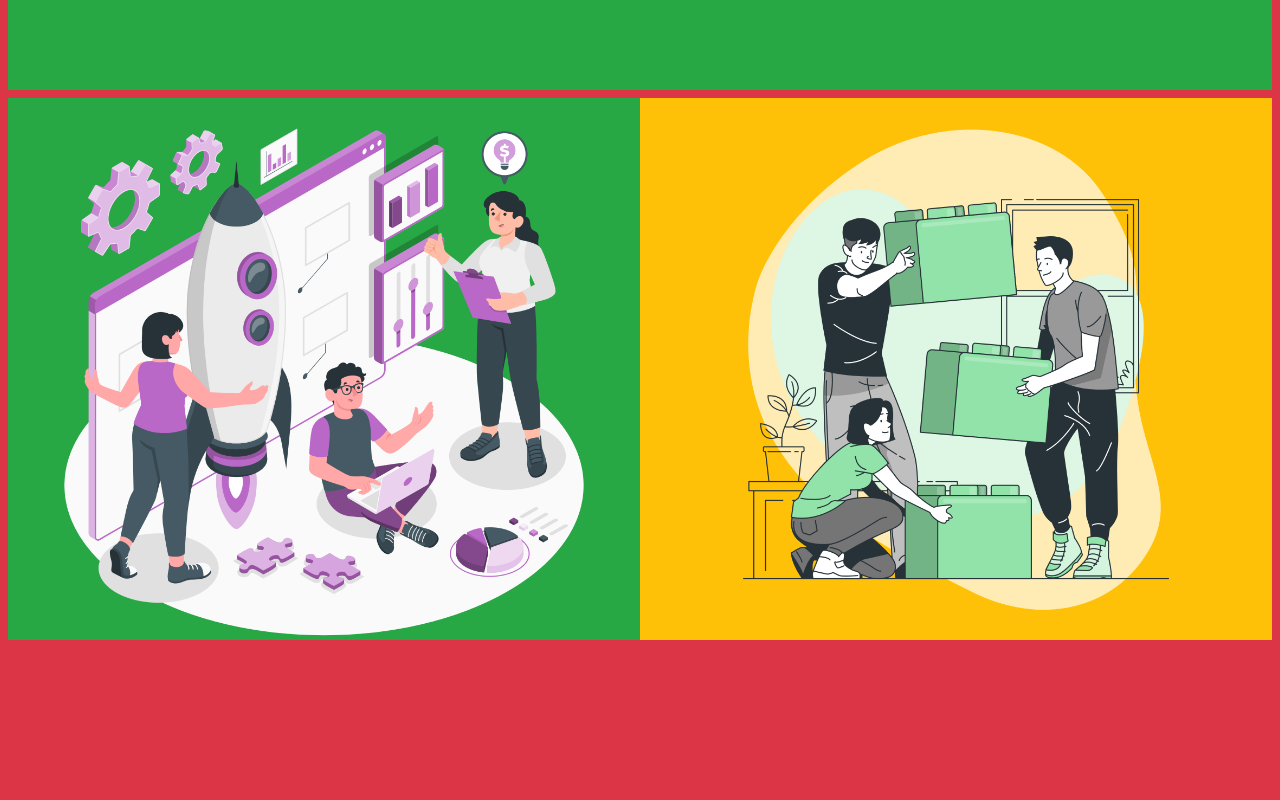
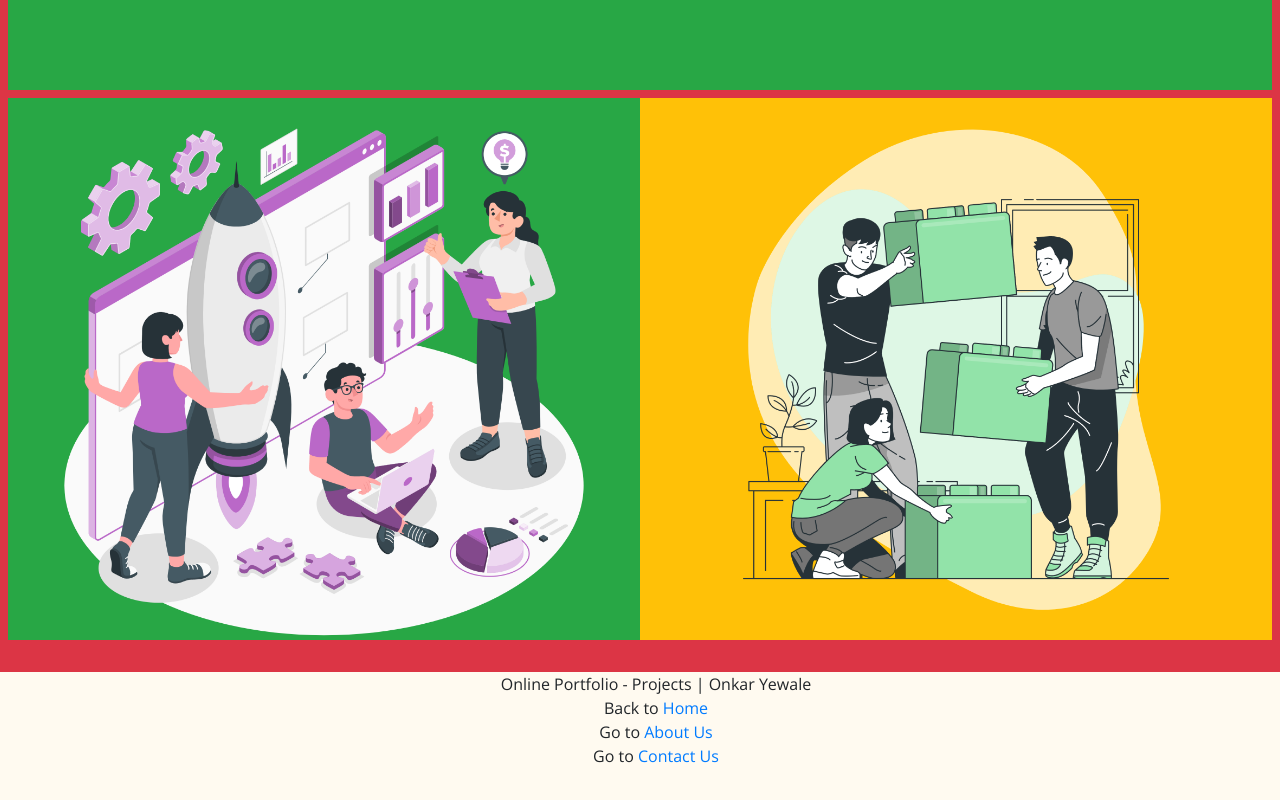
Before and after one commit to opyewale/capstone, a plain HTML site: page index3.html in a window 1280 px wide. Shown: the part 1389-2189 px from the top of the page. Before the commit the page ends 2037 px from the top, so only its background shows below. Drawn offline with nearby package versions, Linux system fonts and the light colour scheme.

Commit message:
enhancement

```diff
--- a/index3.html
+++ b/index3.html
@@ -45,6 +45,21 @@
 		</div>
 	</div>
 
+	<div class="footer">
+		<div class="footer-text">
+			Online Portfolio - Projects | Onkar Yewale
+		</div>
+		<div class="footer-link-main">
+			Back to <a id="footer-link" href="./index.html">Home</a>
+		</div>
+		<div class="footer-link-main">
+			Go to <a id="footer-link" href="./index2.html">About Us</a>
+		</div>
+		<div class="footer-link-main">
+			Go to <a id="footer-link" href="./index4.html">Contact Us</a>
+		</div>
+	</div>
+
 	<script src="https://cdn.jsdelivr.net/npm/jquery@3.5.1/dist/jquery.slim.min.js" integrity="sha384-DfXdz2htPH0lsSSs5nCTpuj/zy4C+OGpamoFVy38MVBnE+IbbVYUew+OrCXaRkfj" crossorigin="anonymous"></script>
 	<script src="https://cdn.jsdelivr.net/npm/bootstrap@4.6.2/dist/js/bootstrap.bundle.min.js" integrity="sha384-Fy6S3B9q64WdZWQUiU+q4/2Lc9npb8tCaSX9FK7E8HnRr0Jz8D6OP9dO5Vg3Q9ct" crossorigin="anonymous"></script>
 
```
Also changed, not shown: index.html (+3 -3 lines), index2.html (+15 -0 lines), index4.html (+1 -1 lines).
